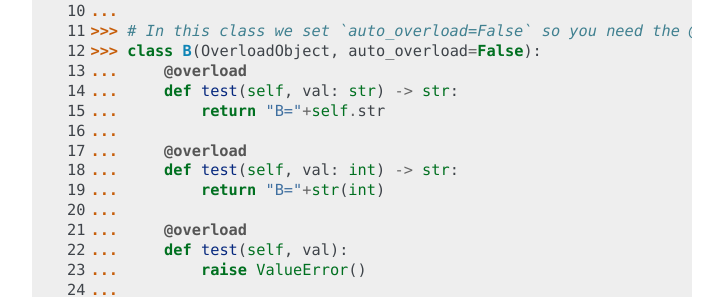
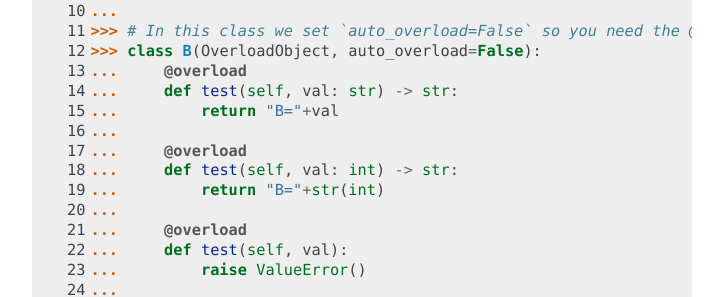
Before and after one commit to long-m-r/MyDiPy, a Sphinx documentation site: the page built from docs/index.rst, in a window 1280 px wide and 900 px high, scrolled down 876 px. Shown: the part 158-455 px from the top of the window, without its empty margins (388-1111 px from the left). Built offline with Sphinx 7.4.7, drawn with Linux system fonts in a browser that asks for light colours.

Commit message:
syntax error in examples

```diff
--- a/docs/index.rst
+++ b/docs/index.rst
@@ -40,7 +40,7 @@ At a high-level, MyDiPy lets you seamlessly implement type checking, method over
     >>> class B(OverloadObject, auto_overload=False):
     ...     @overload
     ...     def test(self, val: str) -> str:
-    ...         return "B="+self.str
+    ...         return "B="+val
     ...
     ...     @overload
     ...     def test(self, val: int) -> str:
```
Also changed, not shown: readme.md (+1 -1 lines).
